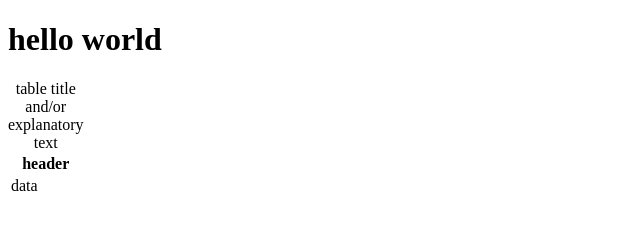
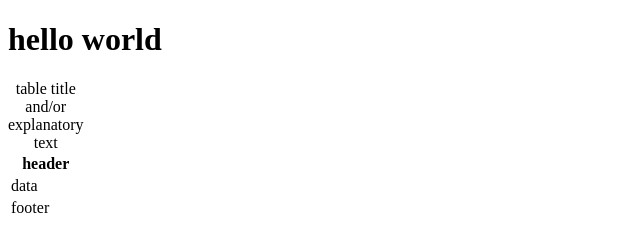
Before and after one commit to mehdiDalvand/firstgit, a plain HTML site: page index.html in a window 1280 px wide. Shown: the full height of the page, 0-640 px from the left. Drawn offline with Linux system fonts and the light colour scheme.

Commit message:
add footer

```diff
--- a/index.html
+++ b/index.html
@@ -17,6 +17,9 @@
 			<tr>
 				<td>data</td>
 			</tr>
+			<tr>
+				<td>footer</td>
+			</tr>
 		</tbody>
 	</table>
 </body>
```
